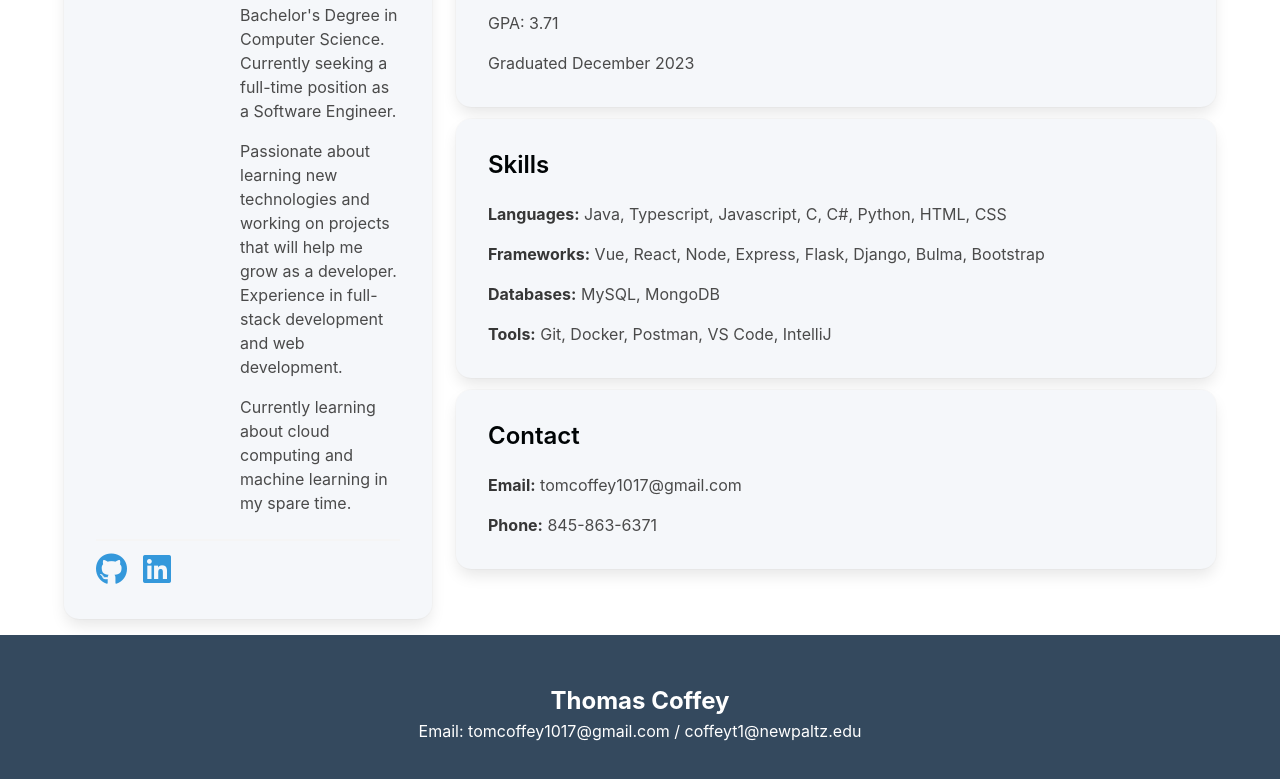
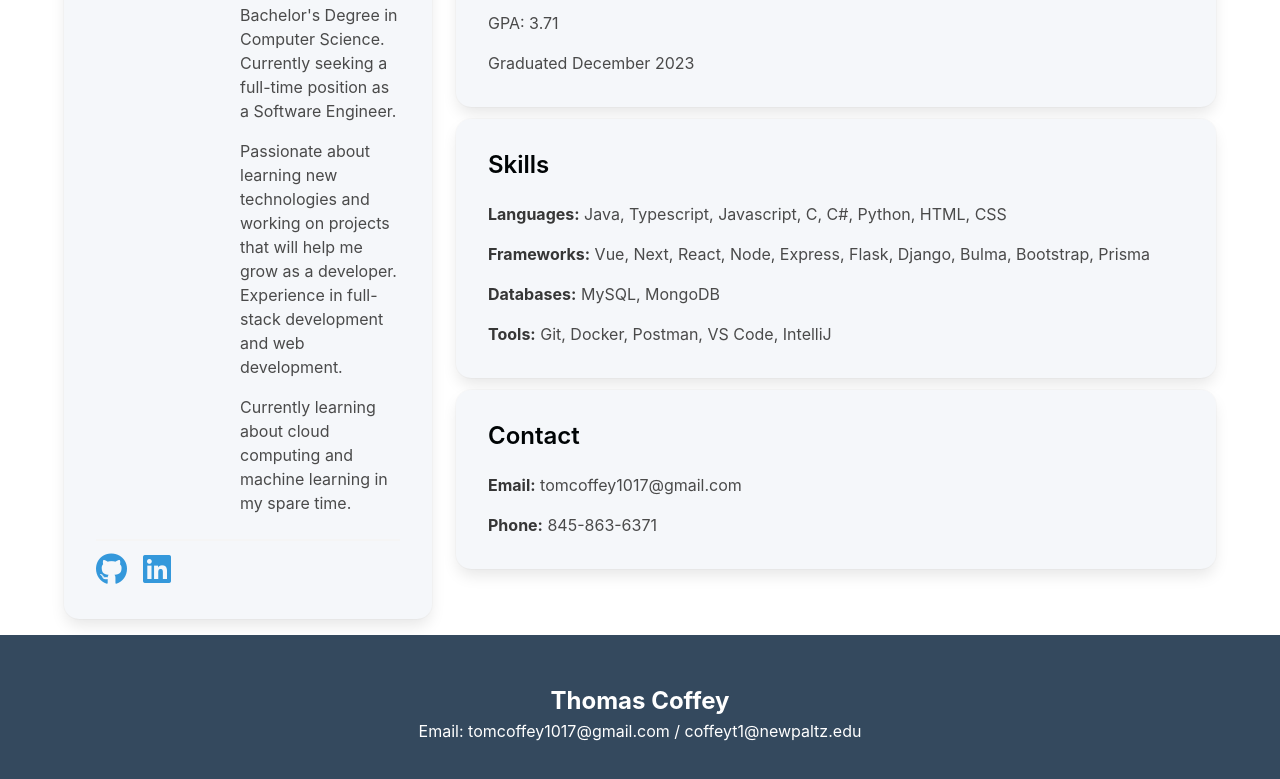
Before and after one commit to TomTomCoffey/MySite, a Vue app: page /#/ in a window 1280 px wide. Shown: the part 1032-1811 px from the top of the page. Built offline with nearby package versions, Linux system fonts and the light colour scheme.

Commit message:
New updates to skills

```diff
--- a/src/views/HomeView.vue
+++ b/src/views/HomeView.vue
@@ -86,8 +86,8 @@
                 Python, HTML, CSS
               </p>
               <p>
-                <strong>Frameworks:</strong> Vue, React, Node, Express, Flask,
-                Django, Bulma, Bootstrap
+                <strong>Frameworks:</strong> Vue, Next, React, Node, Express, Flask,
+                Django, Bulma, Bootstrap, Prisma
               </p>
               <p><strong>Databases:</strong> MySQL, MongoDB</p>
               <p>
```
